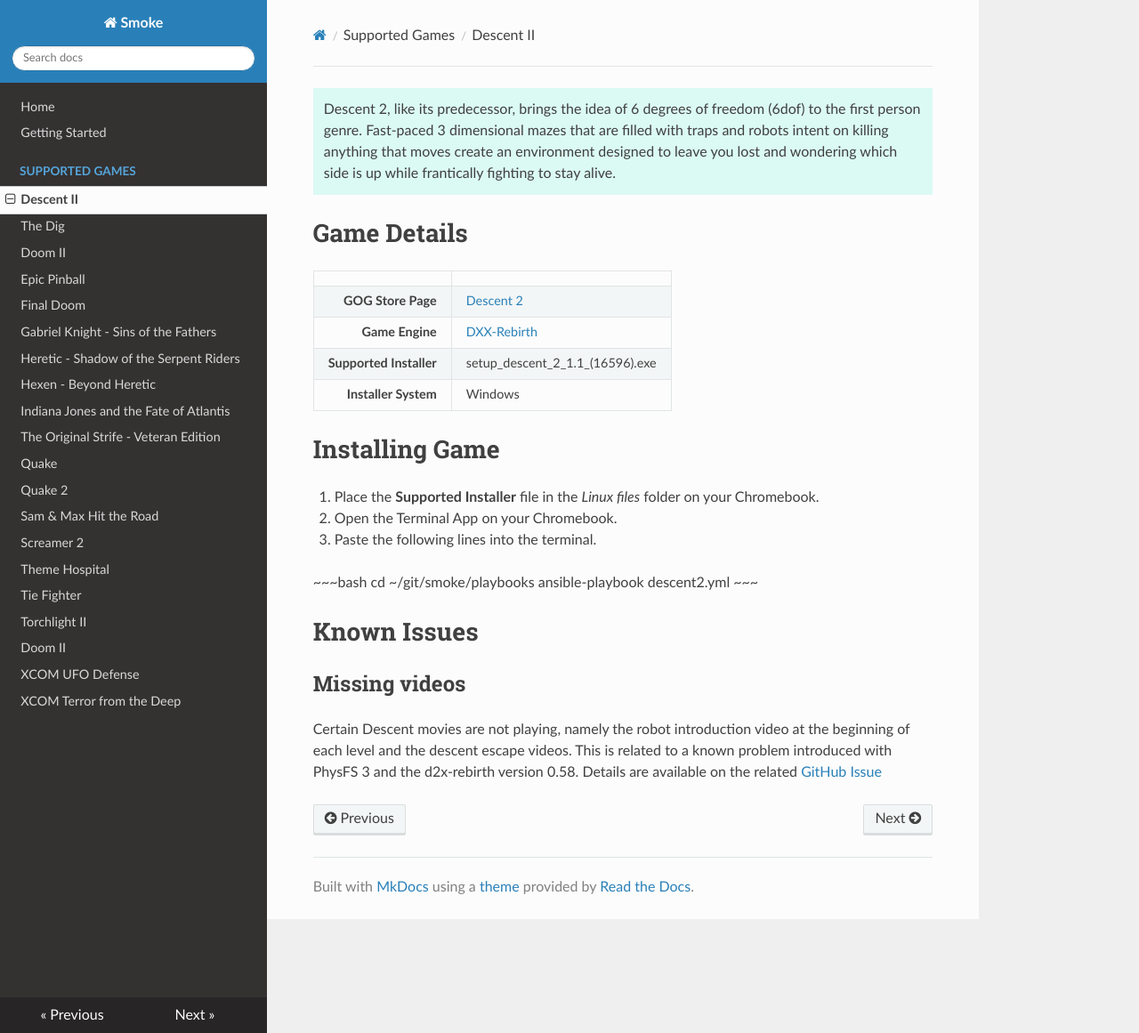
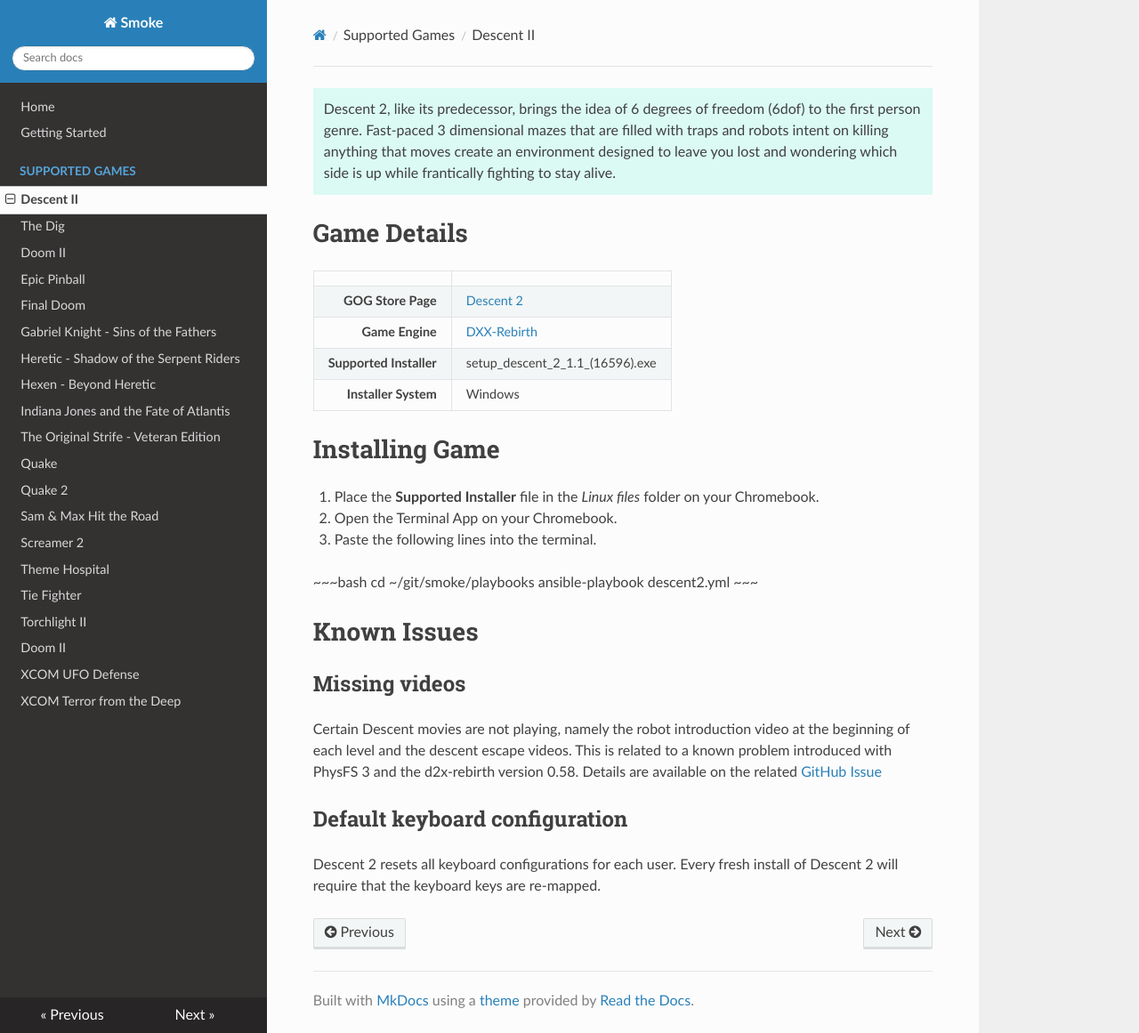
Before and after one commit to gooseberry/smoke, an MkDocs documentation site: the page built from docs/games/descent-2.md, in a window 1280 px wide and 1161 px high. Shown: the whole window at 89% size. Built offline with MkDocs 1.6.1, drawn with Linux system fonts in a browser that asks for light colours; nearby versions of some CDN libraries.

Commit message:
Update descent-2.md

```diff
--- a/docs/games/descent-2.md
+++ b/docs/games/descent-2.md
@@ -23,5 +23,7 @@
 # Known Issues
 
 ## Missing videos
+Certain Descent movies are not playing, namely the robot introduction video at the beginning of each level and the descent escape videos.  This is related to a known problem introduced with PhysFS 3 and the d2x-rebirth version 0.58.  Details are available on the related [GitHub Issue <i class="fas fa-external-link-alt"></i>](https://github.com/dxx-rebirth/dxx-rebirth/issues/379)
 
-Certain Descent movies are not playing, namely the robot introduction video at the beginning of each level and the descent escape videos.  This is related to a known problem introduced with PhysFS 3 and the d2x-rebirth version 0.58.  Details are available on the related [GitHub Issue <i class="fas fa-external-link-alt"></i>](https://github.com/dxx-rebirth/dxx-rebirth/issues/379)
+## Default keyboard configuration
+Descent 2 resets all keyboard configurations for each user.  Every fresh install of Descent 2 will require that the keyboard keys are re-mapped.
```
